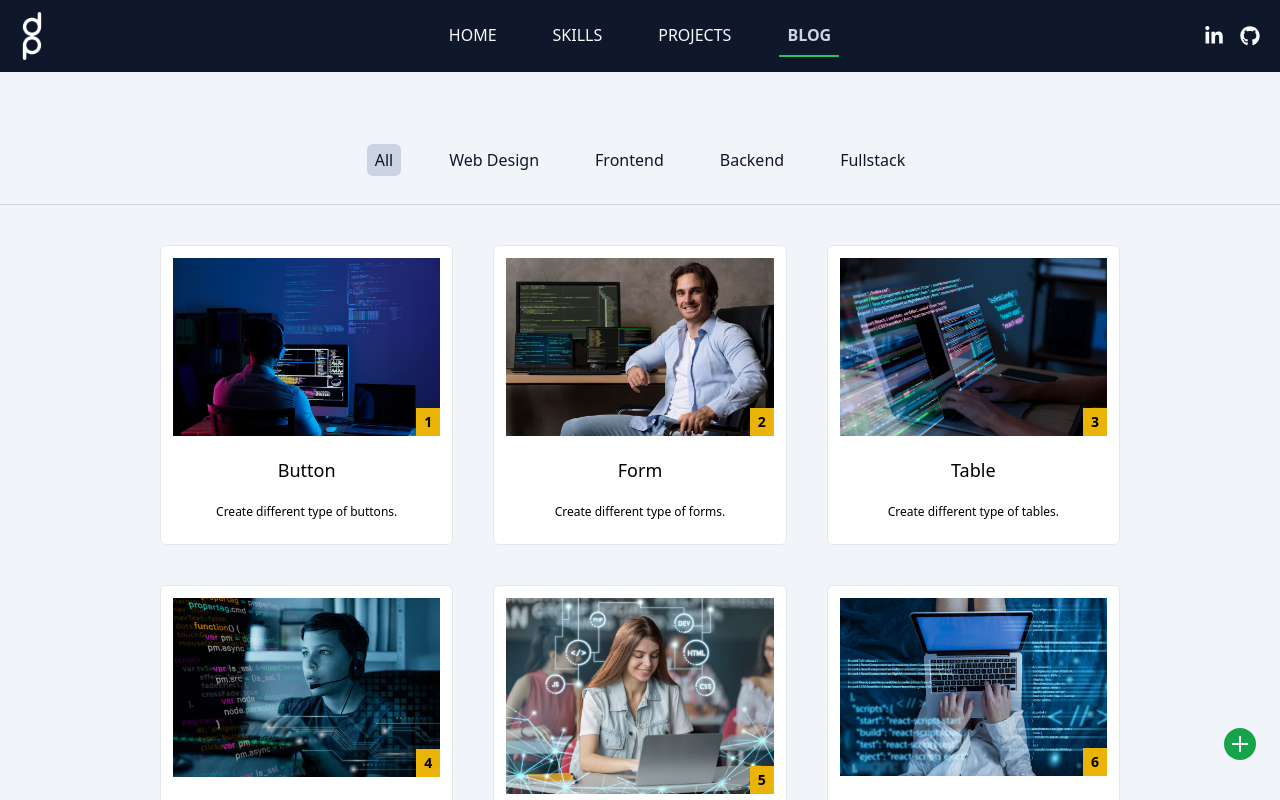
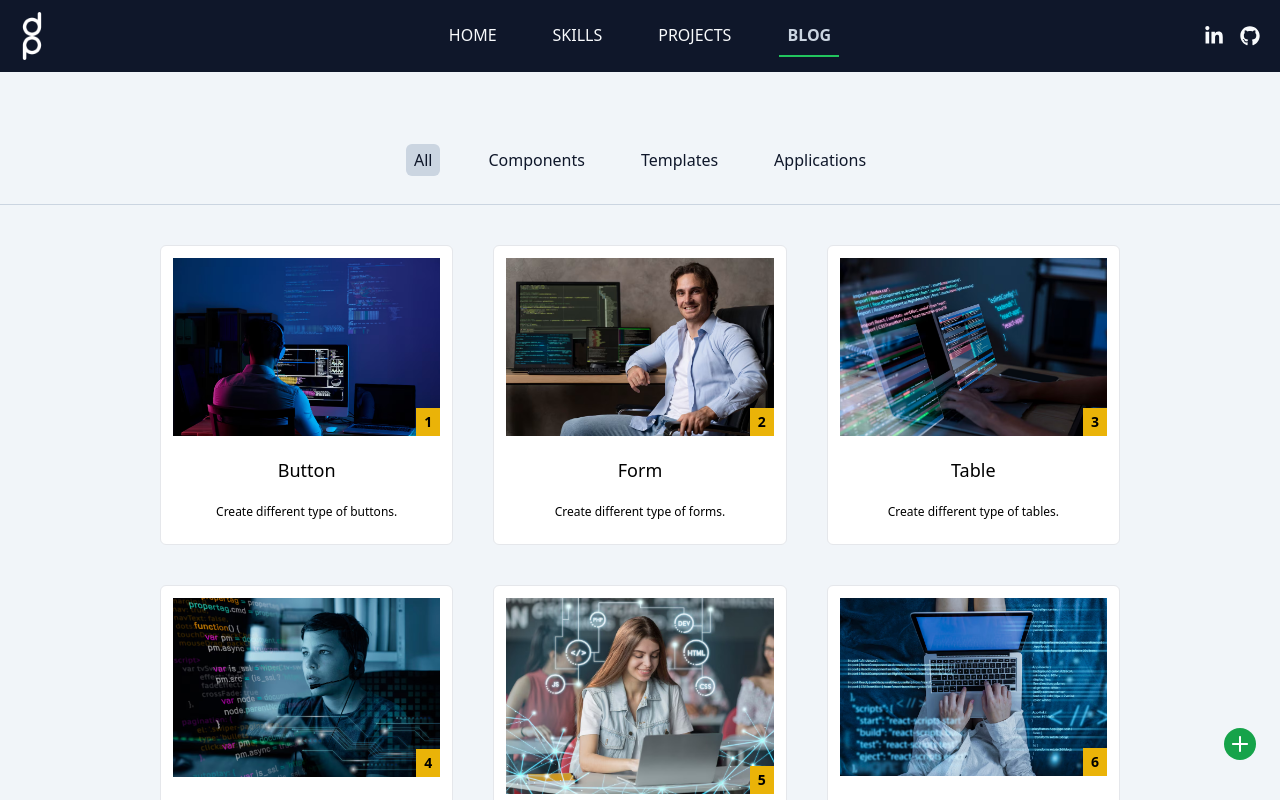
Before and after one commit to pavithransoft/pavi, a React (Vite) app: page /blog in a window 1280 px wide. Shown: the top 800 px of the page. Built offline with nearby package versions, Linux system fonts and the light colour scheme.

Commit message:
updated commit

```diff
--- a/src/assets/blog/blog.js
+++ b/src/assets/blog/blog.js
@@ -11,13 +11,7 @@ import blog_10 from "./blog_10.png";
 import blog_11 from "./blog_11.png";
 import blog_12 from "./blog_12.png";
 
-export const blog_menu = [
-  "All",
-  "Web Design",
-  "Frontend",
-  "Backend",
-  "Fullstack",
-];
+export const blog_menu = ["All", "Components", "Templates", "Applications"];
 
 export const blog_list = [
   {
@@ -25,83 +19,83 @@ export const blog_list = [
     tag: 1,
     title: "Button",
     description: "Create different type of buttons.",
-    category: "Web Design",
+    category: "Components",
   },
   {
     image: blog_2,
     tag: 2,
     title: "Form",
     description: "Create different type of forms.",
-    category: "Frontend",
+    category: "Templates",
   },
   {
     image: blog_3,
     tag: 3,
     title: "Table",
     description: "Create different type of tables.",
-    category: "Backend",
+    category: "Applications",
   },
   {
     image: blog_4,
     tag: 4,
     title: "Navbar",
     description: "Create different type of navbar's.",
-    category: "Fullstack",
+    category: "Applications",
   },
   {
     image: blog_5,
     tag: 5,
     title: "Sidebar",
     description: "Create different type of sidebar's.",
-    category: "Web Design",
+    category: "Components",
   },
   {
     image: blog_6,
     tag: 6,
     title: "Card",
     description: "Create different type of cards.",
-    category: "Frontend",
+    category: "Templates",
   },
   {
     image: blog_7,
     tag: 7,
     title: "Layout",
     description: "Create different type of layouts.",
-    category: "Backend",
+    category: "Applications",
   },
   {
     image: blog_8,
     tag: 8,
     title: "Validation",
     description: "Create different type of validations.",
-    category: "Fullstack",
+    category: "Templates",
   },
   {
     image: blog_9,
     tag: 9,
     title: "Popup",
     description: "Create different type of popups.",
-    category: "Web Design",
+    category: "Components",
   },
   {
     image: blog_10,
     tag: 10,
     title: "Pagination",
     description: "Create different type of pagination's.",
-    category: "Frontend",
+    category: "Templates",
   },
   {
     image: blog_11,
     tag: 11,
     title: "Menu",
     description: "Create different type of menus.",
-    category: "Backend",
+    category: "Applications",
   },
   {
     image: blog_12,
     tag: 12,
     title: "Routing",
     description: "Create different type of routings.",
-    category: "Fullstack",
+    category: "Components",
   },
 ];
--- a/src/components/Blog/BlogList.jsx
+++ b/src/components/Blog/BlogList.jsx
@@ -1,6 +1,6 @@
 const BlogList = ({ paginatedBlogs, hoveredIndex, setHoveredIndex }) => {
   return (
-    <div className="w-3/4 m-auto grid grid-cols-3 gap-10 py-10">
+    <div className="w-5/6 sm:w-3/4 m-auto grid sm:grid-cols-2 xl:grid-cols-3 gap-10 py-10">
       {paginatedBlogs.map((list, index) => (
         <div
           key={index}
--- a/src/components/Blog/BlogMenu.jsx
+++ b/src/components/Blog/BlogMenu.jsx
@@ -1,6 +1,6 @@
 const BlogMenu = ({ blog_menu, selectedCategory, setSelectedCategory }) => {
   return (
-    <ul className="flex items-center justify-center gap-10 font-light text-slate-900 pb-7 border-b border-slate-300">
+    <ul className="flex items-center justify-center gap-1 sm:gap-10 font-light text-slate-900 pb-7 border-b border-slate-300 text-sm sm:text-base">
       {blog_menu.map((menu, index) => (
         <li
           key={index}
--- a/src/components/Blog/BlogPagination.jsx
+++ b/src/components/Blog/BlogPagination.jsx
@@ -7,21 +7,21 @@ const BlogPagination = ({
   getPageNumbers,
 }) => {
   return (
-    <section className="flex items-center justify-between border-t border-slate-300 w-3/4 m-auto text-slate-900">
+    <section className="flex items-center justify-between border-t border-slate-300 w-3/4 m-auto text-slate-900 text-xs sm:text-base">
       <p className="select-none">
         Page <span className="font-bold">{currentPage}</span> of {totalPages}
       </p>
       <div className="flex items-center justify-center gap-3 select-none py-12">
         {currentPage > 1 && (
           <IoIosArrowBack
-            className="w-10 h-10 p-1 hover:bg-slate-200 rounded cursor-pointer"
+            className="w-8 h-8 sm:w-10 sm:h-10 p-1 hover:bg-slate-200 rounded cursor-pointer"
             onClick={() => setCurrentPage(currentPage - 1)}
           />
         )}
         {getPageNumbers().map((pageNum) => (
           <ul key={pageNum}>
             <li
-              className={`px-3 py-1 rounded-full border cursor-pointer ${
+              className={`px-1 sm:px-3 sm:py-1 rounded-full border cursor-pointer ${
                 pageNum === currentPage
                   ? "bg-slate-300 font-bold border-slate-400"
                   : "hover:bg-slate-200"
@@ -34,7 +34,7 @@ const BlogPagination = ({
         ))}
         {currentPage < totalPages && (
           <IoIosArrowForward
-            className="w-10 h-10 p-1 hover:bg-slate-200 rounded cursor-pointer"
+            className="w-8 h-8 sm:w-10 sm:h-10 p-1 hover:bg-slate-200 rounded cursor-pointer"
             onClick={() => setCurrentPage(currentPage + 1)}
           />
         )}
```
